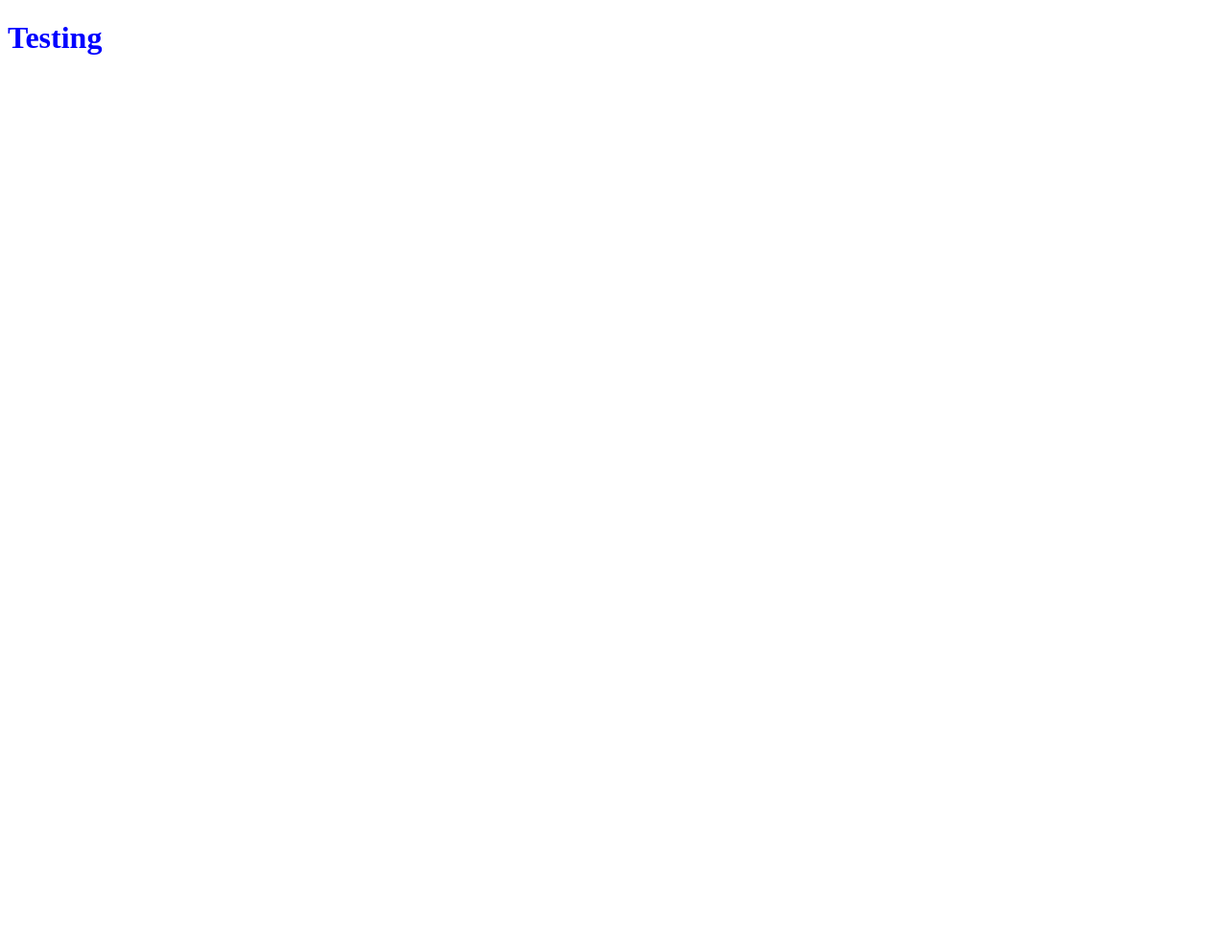
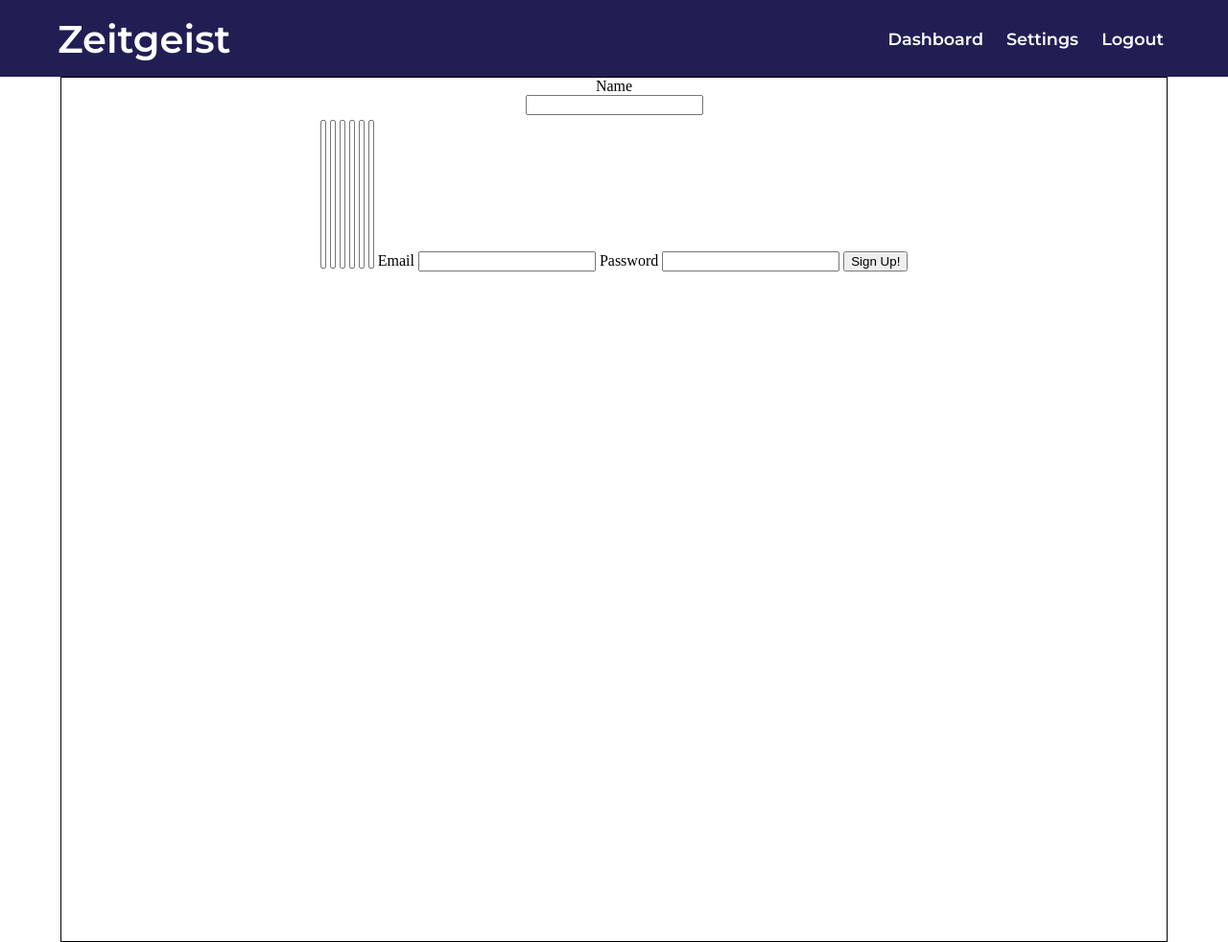
Before and after one commit to Charlesiubao/frontend-sei-solo-project-2, a website: page index.html in a window 1280 px wide. Shown: the whole page at 96% size. Before the commit the page ends 800 px from the top, so only its background shows below. Drawn offline with nearby package versions, Linux system fonts and the light colour scheme.

Commit message:
html and css updated

```diff
--- a/index.html
+++ b/index.html
@@ -5,10 +5,126 @@
     <meta http-equiv="X-UA-Compatible" content="IE=edge">
     <meta name="viewport" content="width=device-width, initial-scale=1.0">
     <link rel="stylesheet" type="text/css"href="./style.css">
-    <title>Document</title>
+    <title>Zeitgeist</title>
 </head>
 <body>
-    <h1>Testing</h1>
+    <nav id="nav-header">
+        <div id="header-logo">
+            <div class="nav-logo">Zeitgeist</div>
+        </div>
+        <div id="header-links">
+            <div class="nav-link hidden">About</div>
+            <div class="nav-link hidden">Sign in</div>
+            <div class="nav-link hidden">Get Started</div>
+            <div class="nav-link">Dashboard</div>
+            <div class="nav-link">Settings</div>
+            <div class="nav-link">Logout</div>
+        </div>
+    </nav>
+    <main>
+        <section class="hidden" id="section-start">
+
+        </section>
+        <section class="hidden" id="section-about">
+
+        </section>
+        <section class="hidden" id="section-signin">
+
+        </section>
+        <section id="section-signup">
+            <form id="form-signup">
+                <label for="signup-name">Name</label>
+                <input type="text" id="signup-name" onfocus="this.value=''">
+                <div id="country-list">
+                    <select name="part-1" size="9">
+                        <option></option>
+                        <option></option>
+                        <option></option>
+                        <option></option>
+                        <option></option>
+                        <option></option>
+                        <option></option>
+                        <option></option>
+                        <option></option>
+                    </select>
+                    <select name="part-2" size="9">
+                        <option></option>
+                        <option></option>
+                        <option></option>
+                        <option></option>
+                        <option></option>
+                        <option></option>
+                        <option></option>
+                        <option></option>
+                        <option></option>
+                    </select>
+                    <select name="part-3" size="9">
+                        <option></option>
+                        <option></option>
+                        <option></option>
+                        <option></option>
+                        <option></option>
+                        <option></option>
+                        <option></option>
+                        <option></option>
+                        <option></option>
+                    </select>
+                    <select name="part-4" size="9">
+                        <option></option>
+                        <option></option>
+                        <option></option>
+                        <option></option>
+                        <option></option>
+                        <option></option>
+                        <option></option>
+                        <option></option>
+                        <option></option>
+                    </select>
+                    <select name="part-5" size="9">
+                        <option></option>
+                        <option></option>
+                        <option></option>
+                        <option></option>
+                        <option></option>
+                        <option></option>
+                        <option></option>
+                        <option></option>
+                        <option></option>
+                    </select>
+                    <select name="part-6" size="9">
+                        <option></option>
+                        <option></option>
+                        <option></option>
+                        <option></option>
+                        <option></option>
+                        <option></option>
+                        <option></option>
+                        <option></option>
+                        <option></option>
+                    </select>
+
+                <label for="signup-email">Email</label>
+                <input type="text" id="signup-email" onfocus="this.value=''">
+
+                <label for="signup-password">Password</label>
+                <input type="password" id="signup-password" onfocus="this.value=''">
+
+                <input type="submit" value="Sign Up!">
+            </form>
+        </section>
+        <section class="hidden" id="section-dashboard">
+
+        </section>
+        <section class="hidden" id="section-settings">
+
+        </section>
+        <section class="hidden" id="section-logout">
+
+        </section>
+    </main>
+    <nav id="nav-footer">
+
+    </nav>
 
 
     <script async defer src="https://cdnjs.cloudflare.com/ajax/libs/axios/0.21.1/axios.min.js "></script>
--- a/style.css
+++ b/style.css
@@ -1,3 +1,75 @@
-h1 {
-    color: blue;
+@import url('https://fonts.googleapis.com/css2?family=Montserrat:wght@600&family=PT+Sans:ital@0;1&display=swap');
+
+body {
+    margin: 0;
+    background-color: white;
 }
+
+div {
+    margin: 5px 5px;
+}
+
+.hidden {
+    display: none;
+}
+
+#nav-header {
+    background-color: rgb(33, 30, 84);
+    height: 80px;
+    font-family: 'Montserrat';
+    color: white;
+    display: flex;
+    flex-direction: row;
+    padding: 0px 50px;
+}
+
+#header-logo {
+    display: flex;
+    flex-direction: row;
+    justify-content: flex-start;
+    align-items: center;
+    width: 50%;
+    font-size: 2.5em;
+}
+
+#header-links {
+    display: flex;
+    flex-direction: row;
+    justify-content: flex-end;
+    align-items: center;
+    width: 50%;
+    font-size: 1.1em;
+}
+
+.nav-logo {
+    cursor: pointer;
+}
+
+.nav-link {
+    margin: 0px 12px;
+}
+
+.nav-link:hover {
+    cursor: pointer;
+    text-decoration: underline;
+}
+
+main {
+    display: flex;
+    flex-direction: column;
+    align-items: center;
+    justify-content: center;
+}
+
+section {
+    border: 1px solid black;
+    width: 90%;
+    height: 900px;
+}
+
+#form-signup {
+    display: flex;
+    flex-direction: column;
+    align-items: center;
+    justify-content: center;
+}
```
Also changed, not shown: 1 other file.
